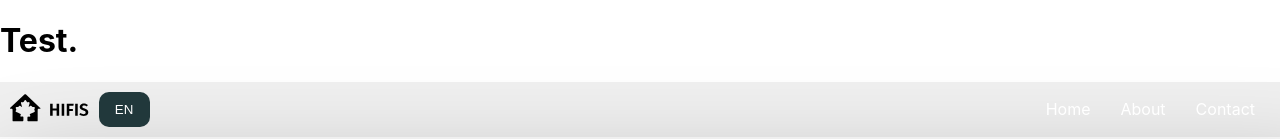
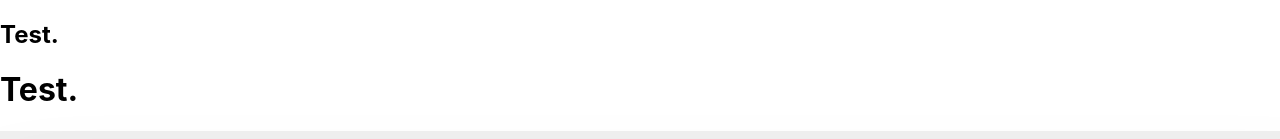
Before and after one commit to Team-Fried-Chicken/hifis-react-app, a React (Create React App) app: page / in a window 1280 px wide. Shown: the top 139 px of the page. Built offline with nearby package versions, Linux system fonts and the light colour scheme.

Commit message:
Added Test.

```diff
--- a/src/App.js
+++ b/src/App.js
@@ -7,6 +7,7 @@ import Header from "./Header";
 const App = () => {
 	return (
 		<div>
+			<h2>Test.</h2>
 			<h1>Test.</h1>
 			{/* Always render Footer */}
 			<Header />
```
